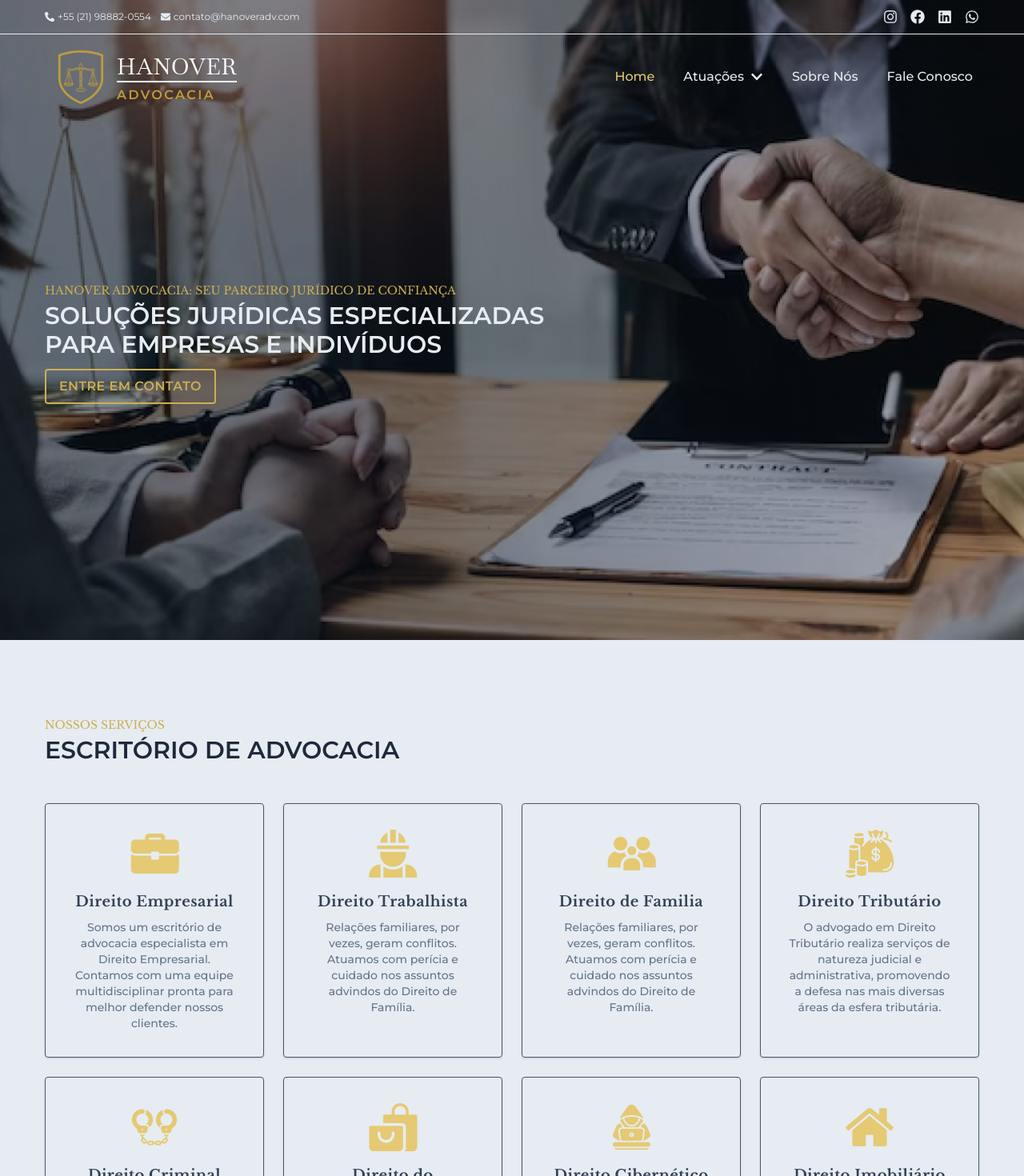
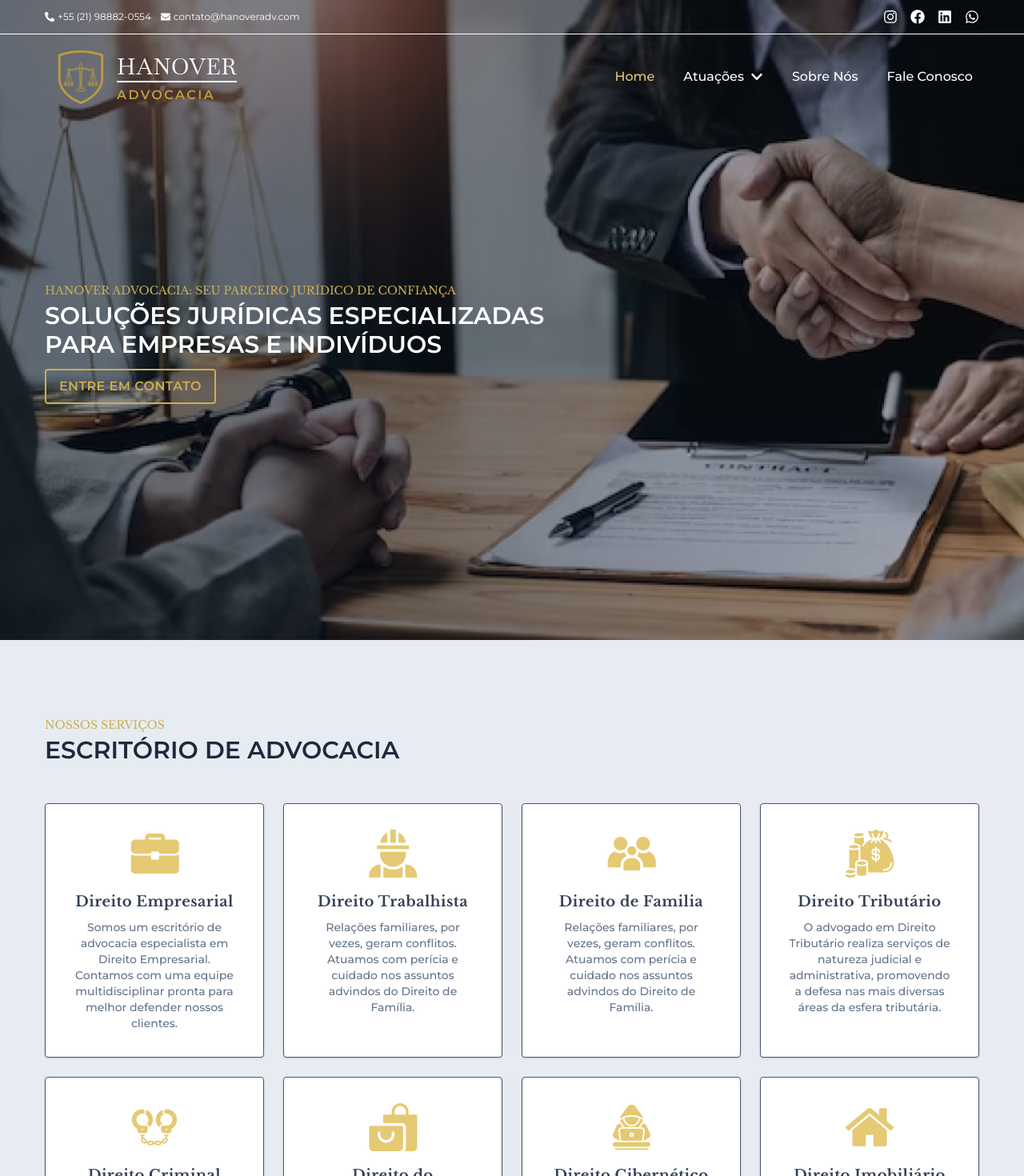
Before and after one commit to Wudson-Batista/hanover_advocacia, a React (Vite) app: page / in a window 1280 px wide. Shown: the top 1470 px of the page at 80% size. Built offline with nearby package versions, Linux system fonts and the light colour scheme.

Commit message:
Some color changes

```diff
--- a/index.html
+++ b/index.html
@@ -12,7 +12,7 @@
   <title>Hanover Advocacia</title>
 </head>
 
-<body class="bg-white">
+<body class="bg-blue-grey-100">
   <div id="root"></div>
   <script type="module" src="/src/main.jsx"></script>
 </body>
--- a/src/Components/ServiceCard.jsx
+++ b/src/Components/ServiceCard.jsx
@@ -3,7 +3,7 @@ import React from 'react'
 function ServiceCard({ title, description, icon, id }) {
     return (
         <div
-            className='border border-blueGray-600 rounded p-8 text-center hover:cursor-pointer transition shadow hover:shadow-xl hover:shadow-gold-400/25 hover:-translate-y-2'
+            className='border border-blueGray-600 bg-white rounded p-8 text-center hover:cursor-pointer transition shadow hover:shadow-xl hover:shadow-gold-400/25 hover:-translate-y-2'
         >
             <img className='m-auto' src={icon} alt={title} />
             <div className="text mt-4">
--- a/tailwind.config.js
+++ b/tailwind.config.js
@@ -9,7 +9,6 @@ export default {
   theme: {
     colors: {
       ...colors,
-      'white': '#E6ECF2',
       'black': '#1E1E1E',
     },
     fontFamily: {
@@ -45,6 +44,7 @@ export default {
           900: '#0A3866',
         },
         'blue-grey': {
+          100: '#E6ECF2',
           200: '#CED3D9',
           300: '#B6BABF',
           400: '#9DA2A6',
```
